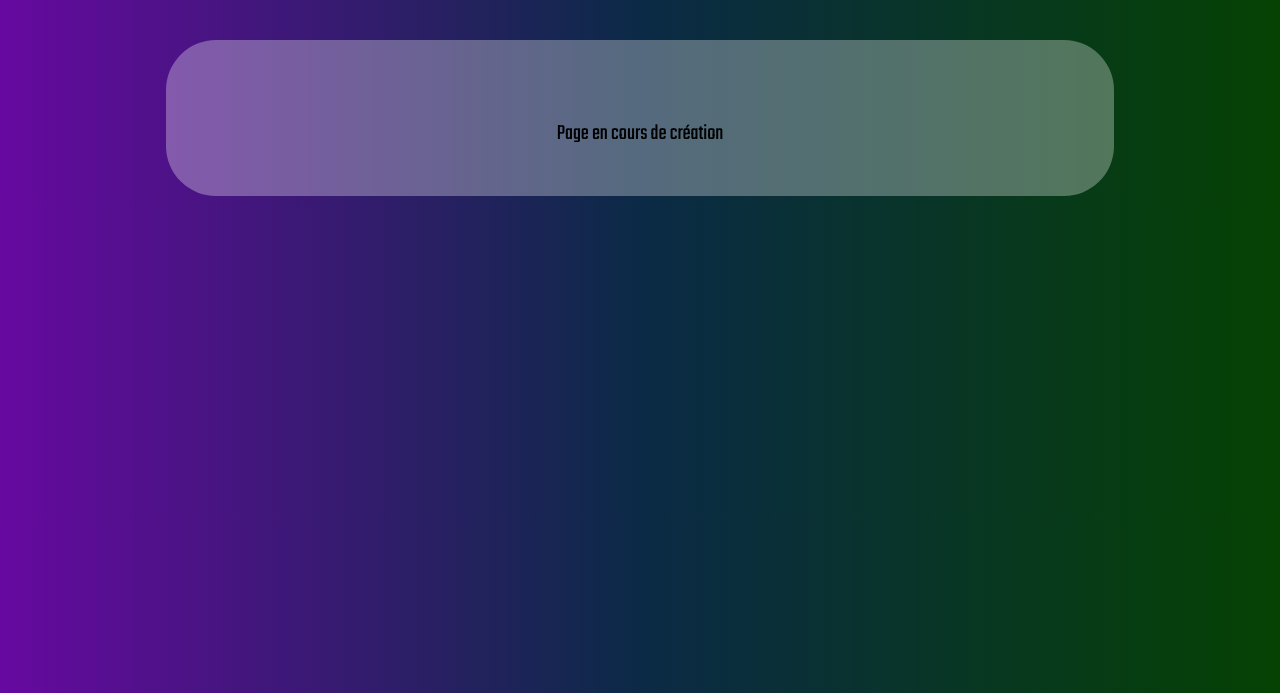
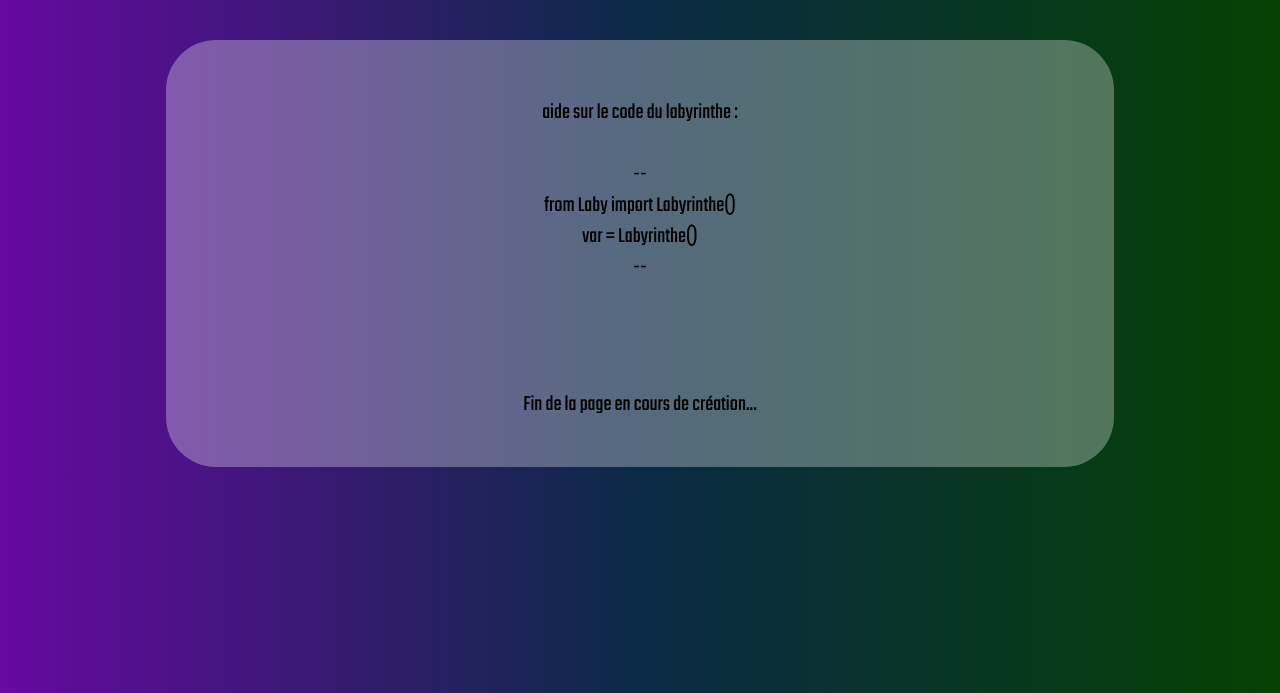
Before and after one commit to aZor9/The-Maze-Walker, a plain HTML site: page data/dev.html in a window 1280 px wide. Shown: the part 107-800 px from the top of the page. Drawn offline with Linux system fonts and the light colour scheme.

Commit message:
ajout aide dev

```diff
--- a/data/dev.html
+++ b/data/dev.html
@@ -17,10 +17,19 @@
 
 
 	<div id="blanco">
-		<div style="height:25px"></div>
+		<div style="height:35px"></div>
+		<p>
+			aide sur le code du labyrinthe : <br>
+			<br>
+			--<br>
+			from Laby import Labyrinthe() <br>
+			var = Labyrinthe() <br>
+			--<br>
+		</p>
+		<br>
 		<p>
 			<br>
-			Page en cours de création
+			Fin de la page en cours de création...
 			<br>
 		</p>
 		<div style="height:25px"></div>
```
